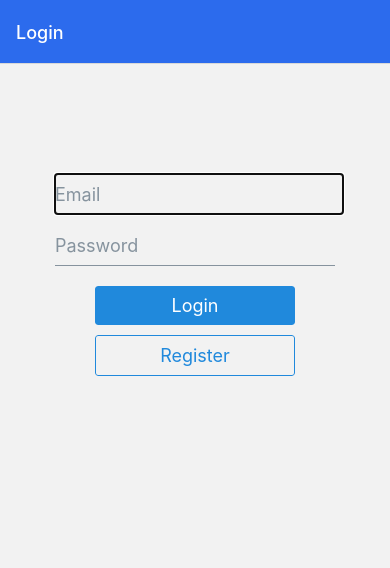
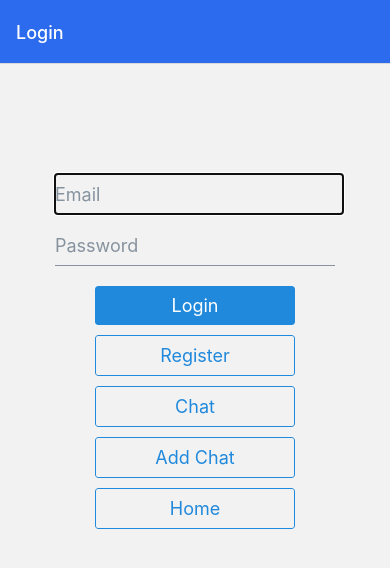
Before and after one commit to n-aggarwal/privacy-messaging-app, a React Native app in the folder messaging-app/: screen /Login in a window 390 px wide. Shown: the top 568 px of the page. Built offline with nearby package versions, Linux system fonts and the light colour scheme.

Commit message:
added buttons in Login to navigate to all screens

```diff
--- a/messaging-app/screens/LoginScreen.js
+++ b/messaging-app/screens/LoginScreen.js
@@ -41,6 +41,24 @@ const LoginScreen = ({ navigation }) => {
           type="outline"
           title="Register"
         />
+        <Button
+          onPress={() => navigation.navigate("Chat")}
+          containerStyle={styles.Button}
+          type="outline"
+          title="Chat"
+        />
+        <Button
+          onPress={() => navigation.navigate("Add Chat")}
+          containerStyle={styles.Button}
+          type="outline"
+          title="Add Chat"
+        />
+        <Button
+          onPress={() => navigation.navigate("Home")}
+          containerStyle={styles.Button}
+          type="outline"
+          title="Home"
+        />
         <View style={{ height: 5 }} />
       </View>
     </KeyboardAvoidingView>
```
Also changed, not shown: 1 other file (tests, documents, lock files or other folders).
